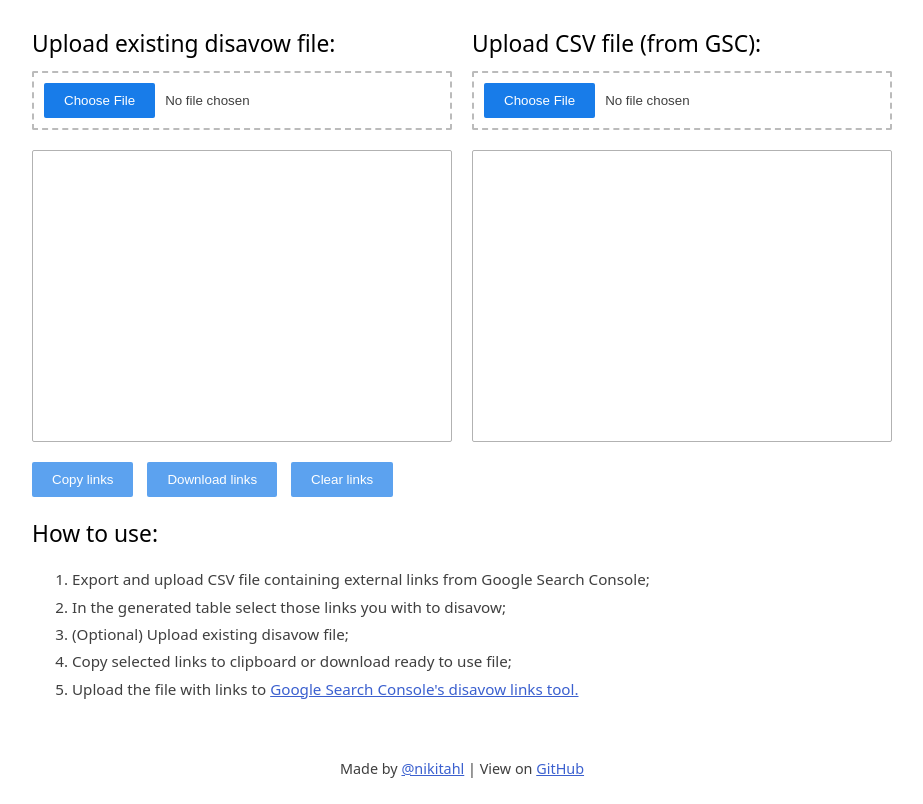
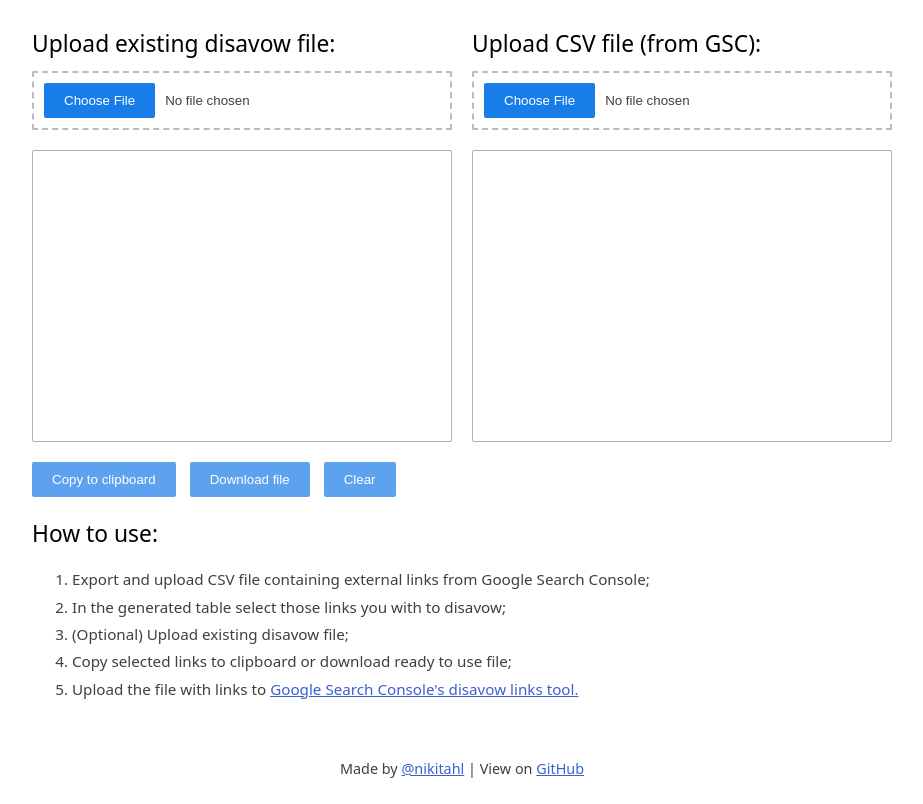
Before and after one commit to nikitahl/disavow-link-manager, a website built with Parcel: page index.html in a window 1280 px wide. Shown: the part 107-911 px from the top of the page, without its empty margins (178-1101 px from the left). Built offline with nearby package versions, Linux system fonts and the light colour scheme.

Commit message:
Update buttons texts

```diff
--- a/index.html
+++ b/index.html
@@ -27,9 +27,9 @@
         </div>
         <div class="output" id="disavow-file-output"></div>
         <div class="controls">
-          <button class="control" id="copy-links" disabled>Copy links</button>
-          <button class="control" id="download-links" disabled>Download links</button>
-          <button class="control" id="clear-links" disabled>Clear links</button>
+          <button class="control" id="copy-links" title="Copy links to clipboard" disabled>Copy to clipboard</button>
+          <button class="control" id="download-links" title="Download ready to use file" disabled>Download file</button>
+          <button class="control" id="clear-links" title="Clear links" disabled>Clear</button>
         </div>
       </div>
       <div class="col">
```
